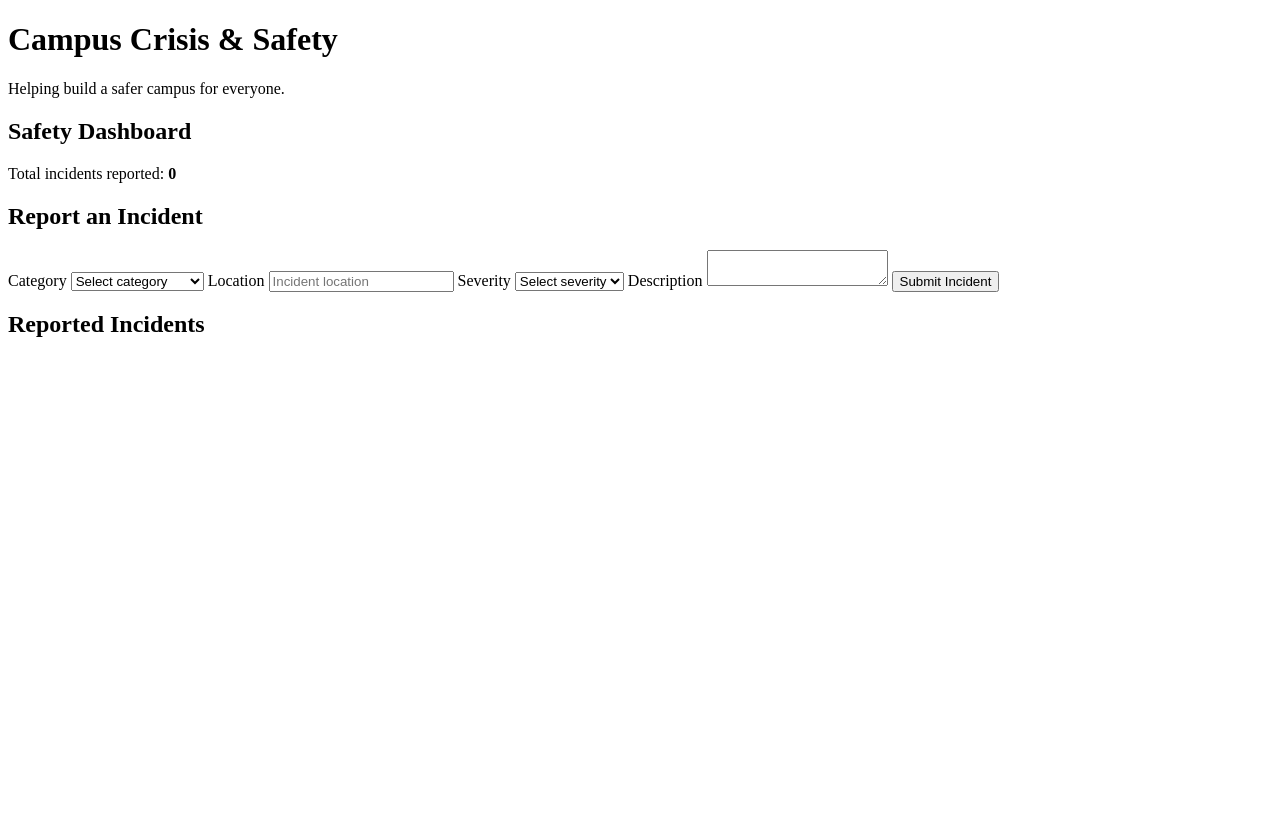
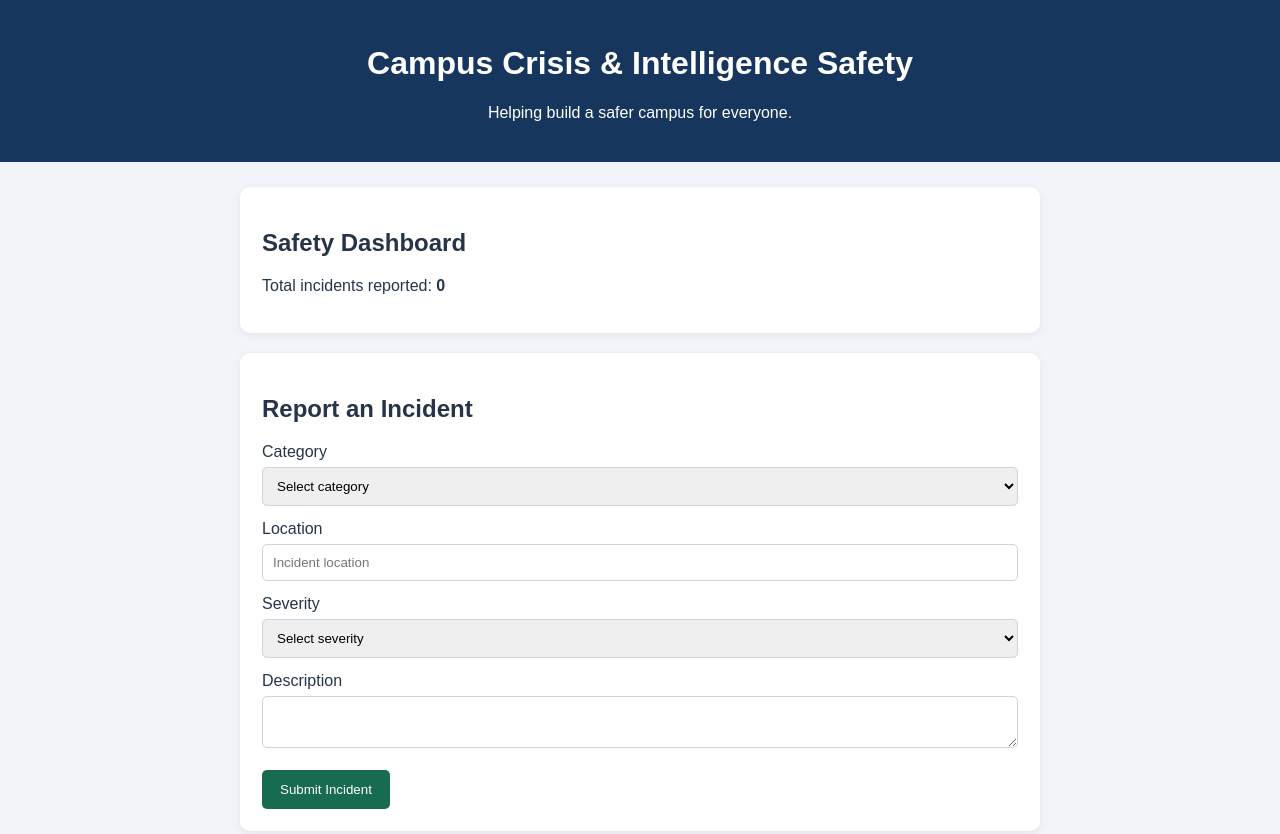
Before and after one commit to ShouryMishra/Campus-Crisis-Safety-Intelligence-System, a plain HTML site: page index.html in a window 1280 px wide. Shown: the top 834 px of the page. Before the commit the page ends 800 px from the top, so only its background shows below. Drawn offline with Linux system fonts and the light colour scheme.

Commit message:
Update campus safety dashboard heading

```diff
--- a/index.html
+++ b/index.html
@@ -9,7 +9,7 @@
 </head>
 <body>
   <header>
-    <h1>Campus Crisis & Safety</h1>
+    <h1>Campus Crisis & Intelligence Safety</h1>
     <p>Helping build a safer campus for everyone.</p>
   </header>
 
--- a/script.js
+++ b/script.js
@@ -0,0 +1,35 @@
+
+const incidents = [];
+const form = document.getElementById("incidentForm");
+
+form.addEventListener("submit", function (event) {
+  event.preventDefault();
+
+  const incident = {
+    category: document.getElementById("category").value,
+    location: document.getElementById("location").value.trim(),
+    severity: document.getElementById("severity").value,
+    description: document.getElementById("description").value.trim(),
+    status: "Reported"
+  };
+
+  incidents.push(incident);
+  displayIncidents();
+  form.reset();
+});
+
+function displayIncidents() {
+  const list = document.getElementById("incidentList");
+  list.replaceChildren();
+
+  incidents.forEach((incident, index) => {
+    const item = document.createElement("li");
+    item.textContent =
+      `${index + 1}. ${incident.category} | ${incident.location} | ` +
+      `${incident.severity} | ${incident.status} | ${incident.description}`;
+
+    list.appendChild(item);
+  });
+
+  document.getElementById("total").textContent = incidents.length;
+}
--- a/style.css
+++ b/style.css
@@ -0,0 +1,57 @@
+
+body {
+  margin: 0;
+  font-family: Arial, sans-serif;
+  background: #f1f4f8;
+  color: #263449;
+}
+
+header {
+  background: #17365d;
+  color: white;
+  padding: 24px;
+  text-align: center;
+}
+
+main {
+  max-width: 800px;
+  margin: 25px auto;
+  padding: 0 16px;
+}
+
+section {
+  background: white;
+  padding: 22px;
+  margin-bottom: 20px;
+  border-radius: 10px;
+  box-shadow: 0 2px 8px #00000012;
+}
+
+label {
+  display: block;
+  margin-top: 14px;
+}
+
+input, select, textarea {
+  width: 100%;
+  box-sizing: border-box;
+  padding: 10px;
+  margin-top: 6px;
+  border: 1px solid #cbd5e1;
+  border-radius: 5px;
+}
+
+button {
+  margin-top: 18px;
+  padding: 12px 18px;
+  border: none;
+  border-radius: 5px;
+  background: #176b50;
+  color: white;
+  cursor: pointer;
+}
+
+li {
+  margin: 12px 0;
+  overflow-wrap: anywhere;
+}
```
